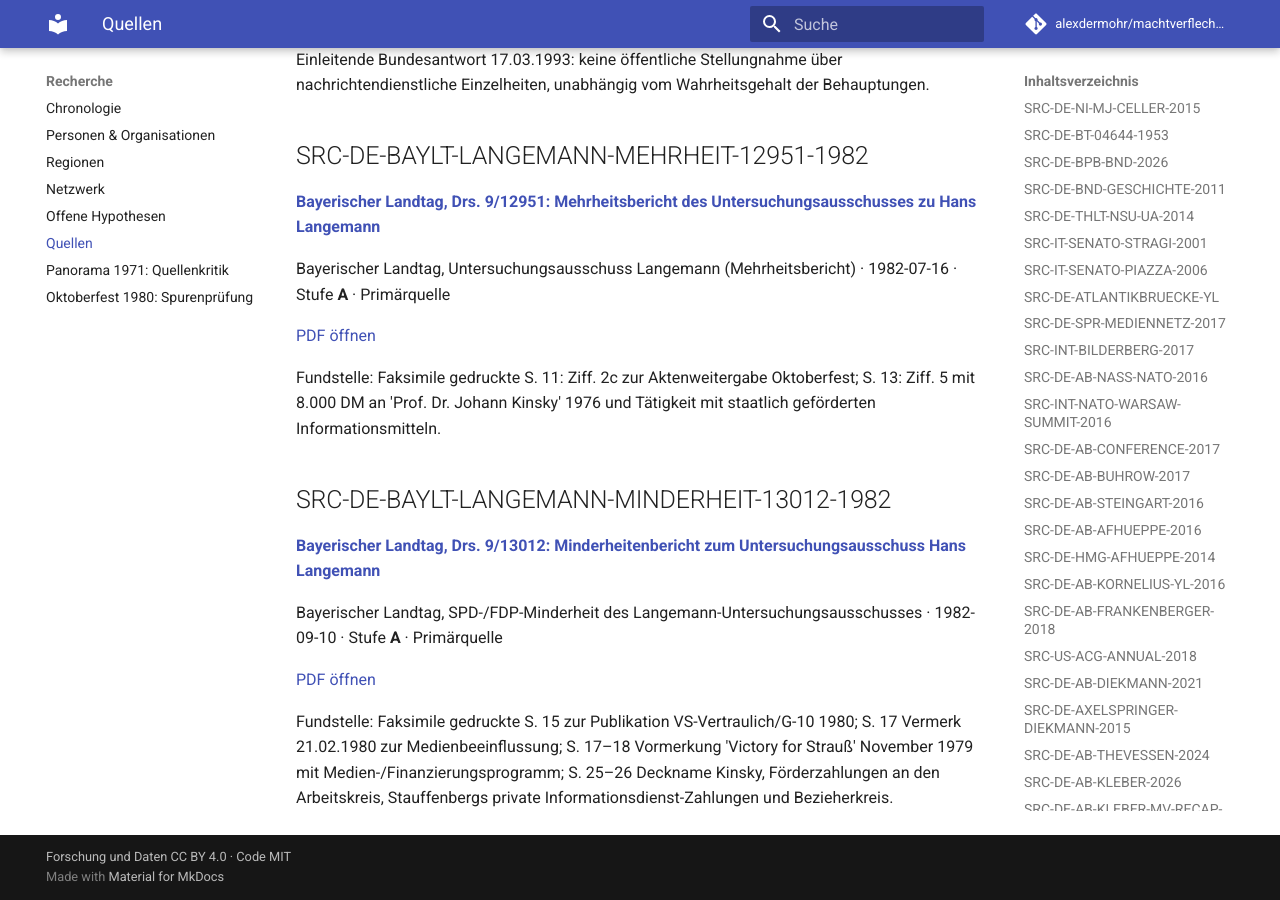
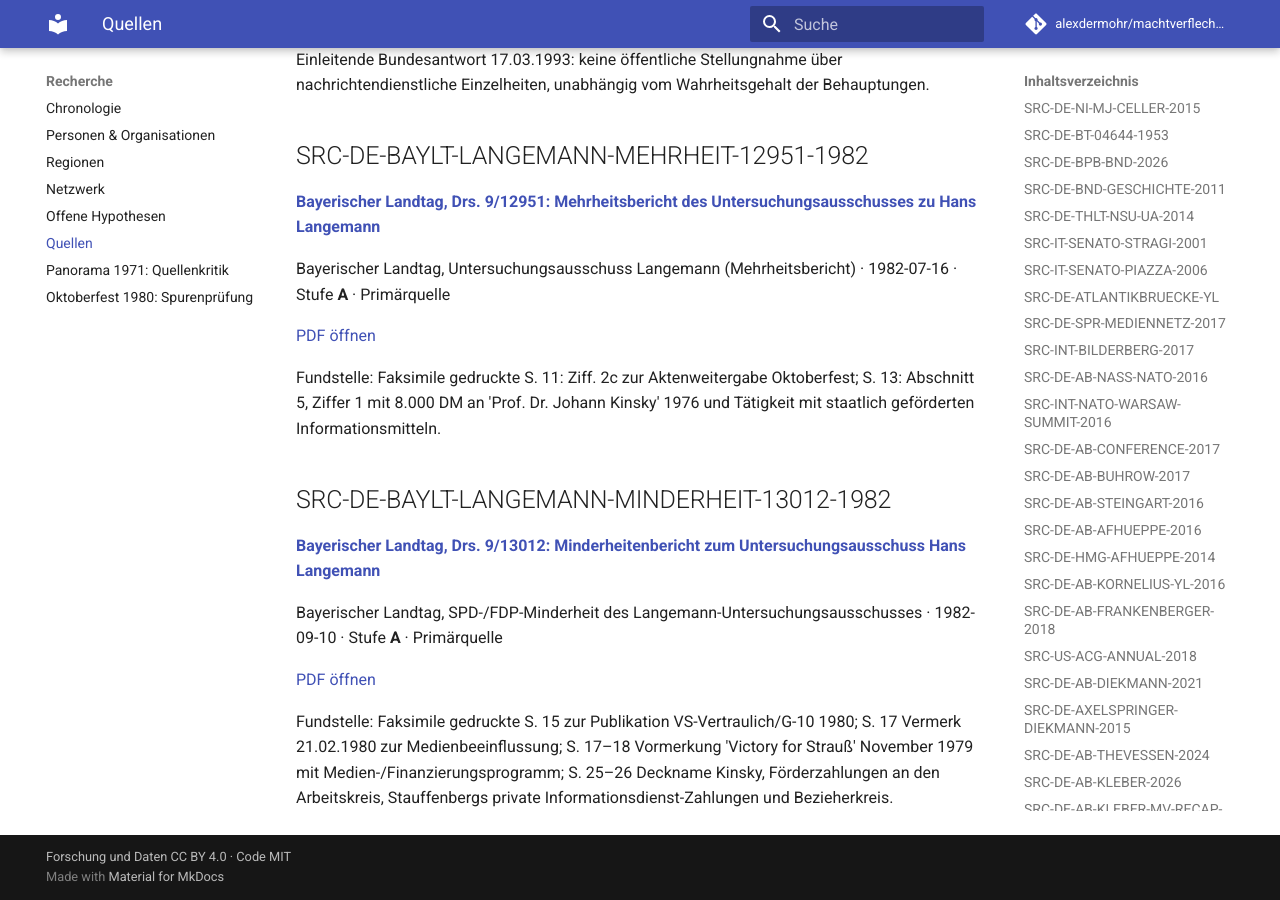
Before and after one commit to alexdermohr/machtverflechtungen, an MkDocs documentation site: the page built from docs/quellen/index.md, in a window 1280 px wide and 900 px high, scrolled down 29422 px. Built offline with MkDocs 1.6.1 and Material for MkDocs 9.7.7, drawn with Linux system fonts in a browser that asks for light colours; comment, search, counter and statistics services are not loaded.

Commit message:
research: correct Langemann Kinsky locator in source catalog

```diff
--- a/docs/quellen/index.md
+++ b/docs/quellen/index.md
@@ -1170,7 +1170,7 @@ Bayerischer Landtag, Untersuchungsausschuss Langemann (Mehrheitsbericht) · 1982
 
 [PDF öffnen](https://www.bayern.landtag.de/www/ElanTextAblage_WP09/Drucksachen/0000012500/09-12951.pdf)
 
-Fundstelle: Faksimile gedruckte S. 11: Ziff. 2c zur Aktenweitergabe Oktoberfest; S. 13: Ziff. 5 mit 8.000 DM an 'Prof. Dr. Johann Kinsky' 1976 und Tätigkeit mit staatlich geförderten Informationsmitteln.
+Fundstelle: Faksimile gedruckte S. 11: Ziff. 2c zur Aktenweitergabe Oktoberfest; S. 13: Abschnitt 5, Ziffer 1 mit 8.000 DM an 'Prof. Dr. Johann Kinsky' 1976 und Tätigkeit mit staatlich geförderten Informationsmitteln.
 
 <a id="src-de-baylt-langemann-minderheit-13012-1982"></a>
 ## SRC-DE-BAYLT-LANGEMANN-MINDERHEIT-13012-1982
```
Also changed, not shown: 1 other file.
